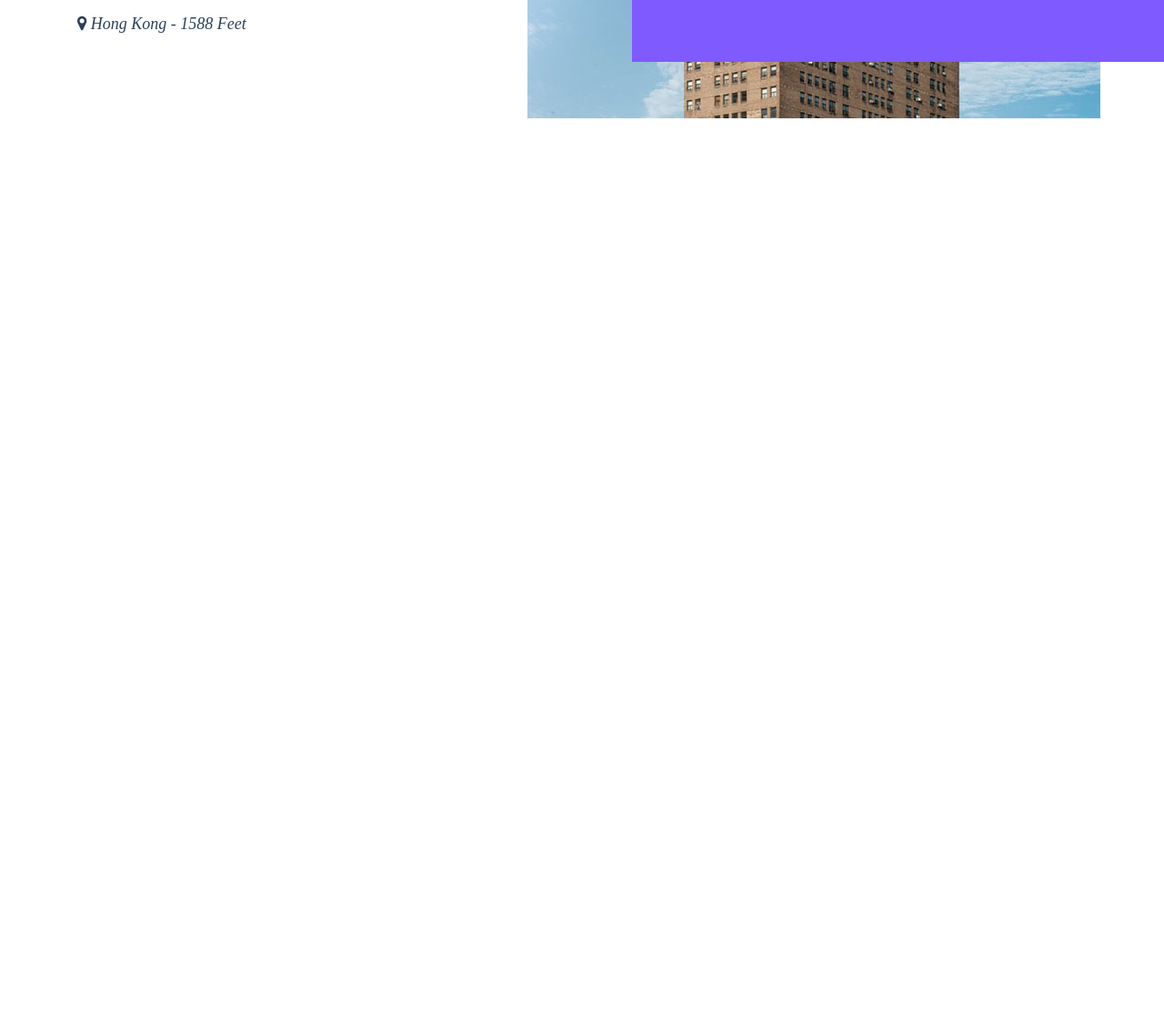
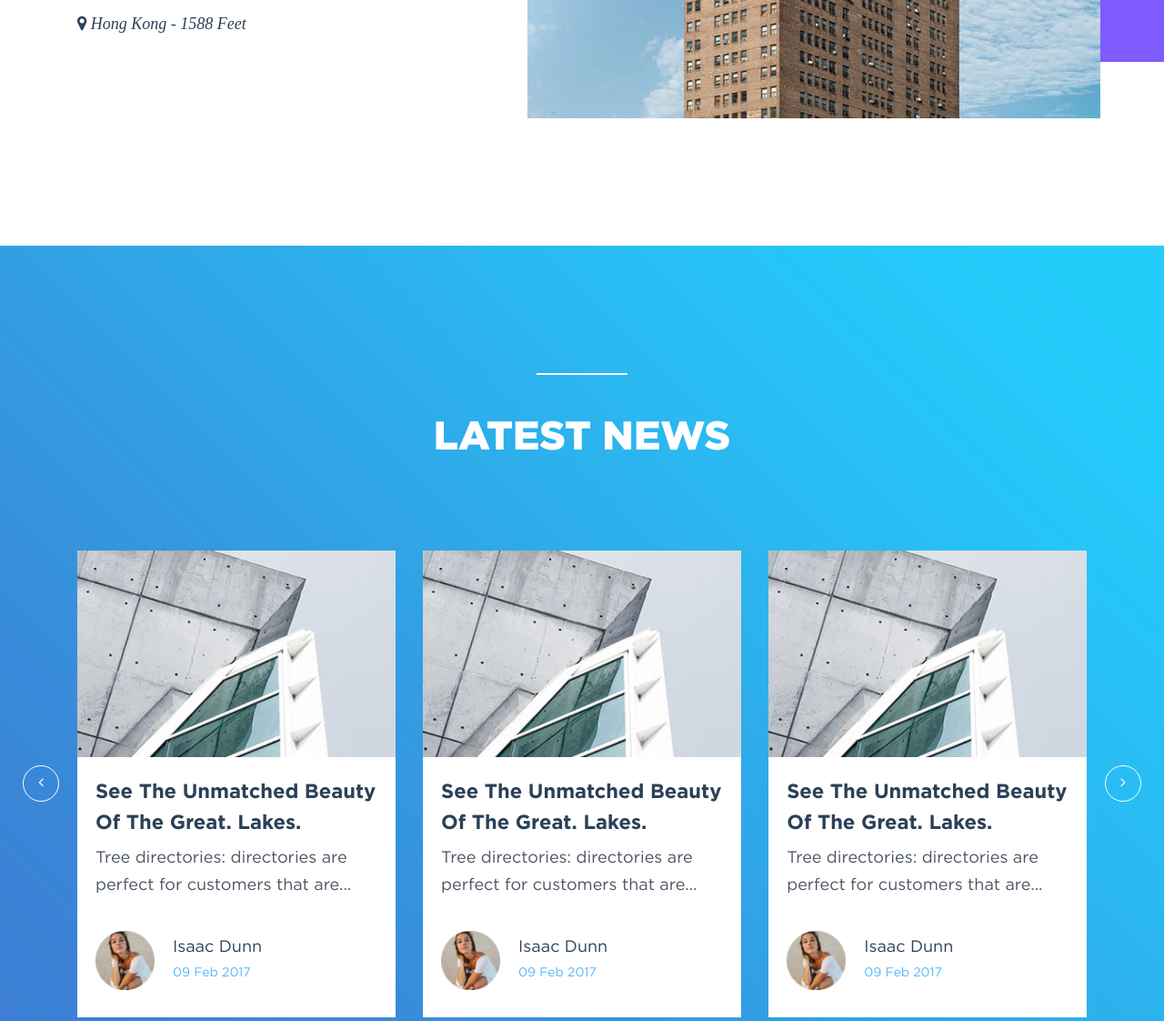
Before and after one commit to shamiwizard/project-monticello, a plain HTML site: page index.html in a window 1280 px wide. Shown: the part 2150-3272 px from the top of the page at 91% size. Before the commit the page ends 2420 px from the top, so only its background shows below. Drawn offline with nearby package versions, Linux system fonts and the light colour scheme; a web font is replaced by a local one.

Commit message:
Latest news (#4)
* add gallery, title-white

* fix some issue, made button for gallery

```diff
--- a/css/styles.css
+++ b/css/styles.css
@@ -1,3 +1,131 @@
+/*      General      */
+.title-white,
+.title-black{
+    text-align: center;
+    font-size: 44px;
+    font-weight: 500;
+    text-transform: uppercase;
+    padding-bottom: 100px;
+    margin-bottom: 0;
+}
+.title-white::before,
+.title-black::before{
+    content: " ";
+    display: block;
+    position: relative;
+    width: 100px;
+    height: 2px;
+    margin-left: auto;
+    margin-right: auto;
+    margin-bottom: 40px;
+}
+.title-white::before{
+    background-color: #ffffff;
+}
+.title-white{
+    color: #ffffff;
+}
+.title-black::before{
+    background-color: #2c4058;
+}
+.title-black{
+    color: #2c4058;
+}
+
+
+/*      Latest News       */
+
+.lasted-news{
+    background-position: center;
+    background-repeat: no-repeat;
+    background-size: cover;
+    padding-top: 140px;
+    padding-bottom: 140px;
+}
+.lasted-news .news{
+    position: relative;
+}
+.lasted-news .news-owl .item{
+    background-color: #ffffff;
+    padding-bottom: 30px;
+}
+.lasted-news .news-owl .item a:hover{
+    text-decoration: none;
+}
+.lasted-news .news-owl .item .images{
+    position: relative;
+}
+.lasted-news .news-owl .item a:hover .images::before{
+    content: "+";
+    color: #fff;
+    font-size: 55px;
+    line-height: 1.2;
+    position: absolute;
+    border-radius: 100%;
+    border: 2px solid #ffffff;
+    width: 70px;
+    height: 70px;
+    text-align: center;
+    margin-right: auto;
+    left: 50%;
+    top:50%;
+    transform: translateX(-50%) translateY(-50%);
+    font-weight: 300;
+}
+.lasted-news .news-owl .content{
+    padding-right: 20px;
+    padding-left: 20px;
+}
+.lasted-news .news-owl .title{
+    font-size: 22px;
+    line-height: 34px;
+    color: #2c4058;
+    font-weight: bold;
+    padding-top: 20px;
+}
+.lasted-news .news-owl .text{
+    font-size: 18px;
+    line-height: 30px;
+    color: #4b5562;
+    font-weight: 400;
+    margin-bottom: 35px;
+}
+.lasted-news .news-owl .author .thumbnail{
+    padding-right: 5px;
+}
+.lasted-news .news-owl .author .name{
+    font-size: 18px;
+    line-height: 22px;
+    color: #2c4058;
+    margin-bottom: 5px;
+}
+.lasted-news .news-owl .author .date{
+    font-size: 14px;
+    line-height: 22px;
+    color: #55b7ff;
+}
+.lasted-news .news-owl-button{
+    display: block;
+    width: 100%;
+}
+.lasted-news .news-owl-button button{
+    position: absolute;
+    top: 50%;
+    transform: translateY(-50%);
+    background-color: unset;
+    border: 1px solid #fff;
+    border-radius: 100%;
+    width: 40px;
+    height: 40px;
+    color: #fff;
+}
+.lasted-news .news-owl-button .prev{
+    left: -60px;
+}
+.lasted-news .news-owl-button .next{
+    right: -60px;
+}
+/*      End Latest News */
 * {
     -webkit-transition: all 0.4s ease-in-out;
     -o-transition: all 0.4s ease-in-out;
@@ -108,7 +236,10 @@
     background-color: #2c4058;
     color: white;
   }
-
+  .trade-center .backgroung-image,
+  .commerce-center .background-image{
+      z-index: -1;
+  }
   .trade-center .trade-center__block {
       padding: 5% 0 0 0;
   }
--- a/index.html
+++ b/index.html
@@ -64,6 +64,7 @@
       </p>
     </div>
 	</section>
+
   <section class="container-fluid what-we-do">
     <div class="what-we-do__title d-flex align-items-center justify-content-center">
       <h2 class="title">
@@ -74,11 +75,8 @@
 
   <section class="container-fluid trade-center position-relative">
     <div class="backgroung-image position-absolute">
-      <img src="./img/tradeCenter-back.png" alt="trade-center-back" class="z-index--1">
+      <img src="./img/tradeCenter-back.png" alt="trade-center-back">
     </div>
-    <!-- <div class="container-fluid trade-center position-relative">
-      <div class="trade-center__back z-index-1">
-      </div> -->
     <div class="container trade-center__block d-flex justify-content-between align-items-end flex-wrap z-index-1">
       <div class="ground-image">
         <img class="trade-center__image" src="./img/tradeCenter.jpg" alt="trade-center">
@@ -102,11 +100,13 @@
     </div>
     </div>
 	</section>
+
   <section class="container-fluid empty-container">
 	</section>
+
   <section class="container-fluid position-relative commerce-center">
     <div class="background-image position-absolute">
-      <img src="./img/commerceCenter-back.png" alt="commerce-center-back" class="z-index--1">
+      <img src="./img/commerceCenter-back.png" alt="commerce-center-back">
     </div>
     <div class="container commerce-center__block d-flex justify-content-between align-items-end flex-wrap z-index-dropdown">
       <div class="commerce-center__content d-flex justify-content-center flex-column col">
@@ -134,7 +134,106 @@
       </div> -->
     </div>
 	</section>
+
   <section class="container-fluid empty-container">
+	</section>
+
+	<section class="bg-img lasted-news" style="background-image: url(img/newsBackgr.png);">
+		<div class="container">
+			<div class="row">
+				<div class="col-md-12">
+					<h3 class="title-white">
+						latest news
+					</h3>
+					<div class="news">
+						<div class="news-owl owl-carousel">
+							<div class="item">
+								<a href="#">
+									<div class="images">
+											<img src="img/news1.jpg" alt="">
+									</div>
+									<div class="content">
+										<h4 class="title">
+											See The Unmatched Beauty Of The Great. Lakes.
+										</h4>
+										<p class="text">
+											Tree directories: directories are perfect for customers that are...
+										</p>
+										<div class="author row">
+											<div class="thumbnail col-3">
+												<img src="img/isaac.png" alt="" class="img-fluid">
+											</div>
+											<div class="info col-9 align-self-center	">
+												<p class="name">Isaac Dunn</p>
+												<span class="date">
+													09 Feb 2017
+												</span>
+											</div>
+										</div>
+									</div>
+								</a>
+							</div>
+							<div class="item">
+								<a href="#">
+									<div class="images">
+											<img src="img/news1.jpg" alt="">
+									</div>
+									<div class="content">
+										<h4 class="title">
+											See The Unmatched Beauty Of The Great. Lakes.
+										</h4>
+										<p class="text">
+											Tree directories: directories are perfect for customers that are...
+										</p>
+										<div class="author row">
+											<div class="thumbnail col-3">
+												<img src="img/isaac.png" alt="" class="img-fluid">
+											</div>
+											<div class="info col-9 align-self-center	">
+												<p class="name">Isaac Dunn</p>
+												<span class="date">
+													09 Feb 2017
+												</span>
+											</div>
+										</div>
+									</div>
+								</a>
+							</div>
+							<div class="item">
+								<a href="#">
+									<div class="images">
+											<img src="img/news1.jpg" alt="">
+									</div>
+									<div class="content">
+										<h4 class="title">
+											See The Unmatched Beauty Of The Great. Lakes.
+										</h4>
+										<p class="text">
+											Tree directories: directories are perfect for customers that are...
+										</p>
+										<div class="author row">
+											<div class="thumbnail col-3">
+												<img src="img/isaac.png" alt="" class="img-fluid">
+											</div>
+											<div class="info col-9 align-self-center	">
+												<p class="name">Isaac Dunn</p>
+												<span class="date">
+													09 Feb 2017
+												</span>
+											</div>
+										</div>
+									</div>
+								</a>
+							</div>
+						</div>
+						<div class="news-owl-button">
+							<button class="prev"><i class="fa fa-angle-left" aria-hidden="true"></i></button>
+							<button class="next"><i class="fa fa-angle-right" aria-hidden="true"></i></button>
+						</div>
+					</div>
+				</div>
+			</div>
+		</div>
 	</section>
 
   <script src="js/jquery-3.4.1.min.js"></script>
--- a/js/scripts.js
+++ b/js/scripts.js
@@ -0,0 +1,29 @@
+$(document).ready(function(){
+
+    var newsOwl = $('.news-owl');
+
+    newsOwl.owlCarousel({
+        margin:30,
+        nav:true,
+        loop:true,
+        dots:true,
+        responsive:{
+            0:{
+                items:1
+            },
+            600:{
+                items:2
+            },
+            1000:{
+                items:3
+            }
+        }
+    });
+    $('.news .prev').on("click", function() {
+        newsOwl.trigger('prev.owl.carousel');
+    });
+    $('.news .next').on("click", function() {
+        newsOwl.trigger('next.owl.carousel');
+    });
+
+});
```
Also changed, not shown: img/isaac.png (added), img/news1.jpg (added), img/newsBackgr.png (added), 1 other file. Lines whose indentation alone changed are shown as unchanged.
